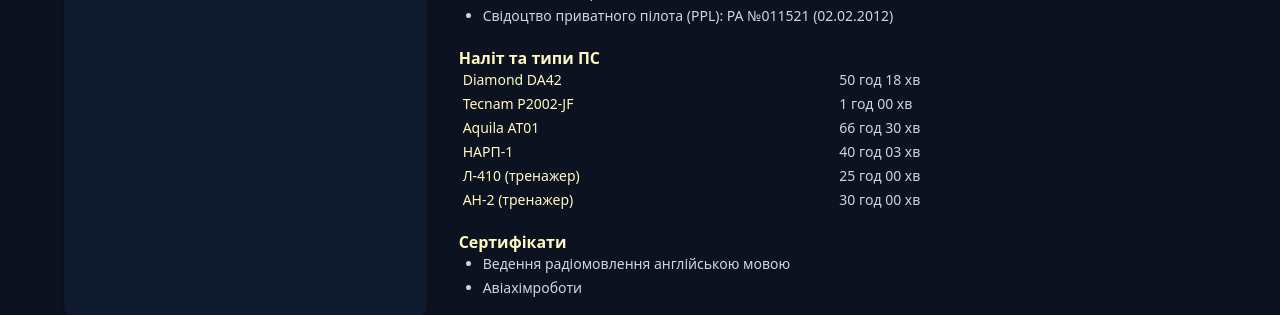
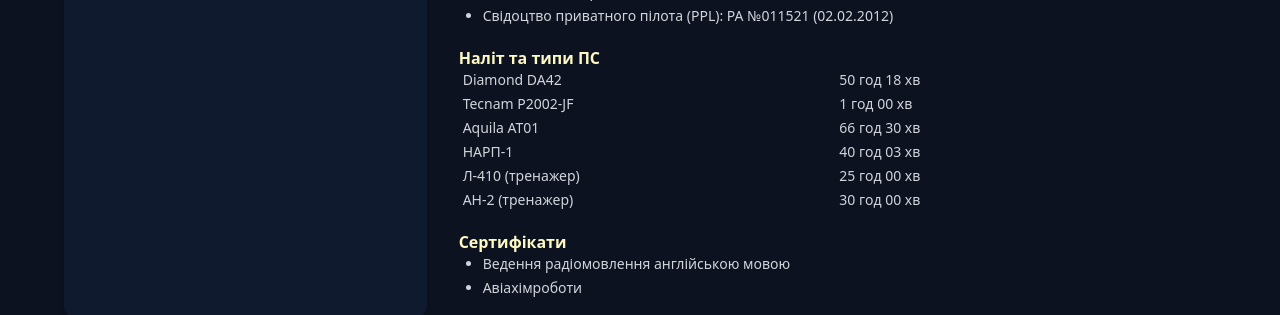
Before and after one commit to OKchesterOK/cv-landing, a React (Vite) app: page / in a window 1280 px wide. Shown: the part 1626-1941 px from the top of the page. Built offline with nearby package versions, Linux system fonts and the light colour scheme.

Commit message:
Update App.jsx

```diff
--- a/src/App.jsx
+++ b/src/App.jsx
@@ -150,22 +150,22 @@
               bullets={[]}
             >
               <div className="grid grid-cols-2 text-sm text-gray-300 gap-y-1 pl-1">
-                <div className="font-medium text-yellow-100">Diamond DA42</div>
+                <div>Diamond DA42</div>
                 <div>50 год 18 хв</div>
 
-                <div className="font-medium text-yellow-100">Tecnam P2002-JF</div>
+                <div>Tecnam P2002-JF</div>
                 <div>1 год 00 хв</div>
 
-                <div className="font-medium text-yellow-100">Aquila AT01</div>
+                <div>Aquila AT01</div>
                 <div>66 год 30 хв</div>
 
-                <div className="font-medium text-yellow-100">НАРП-1</div>
+                <div>НАРП-1</div>
                 <div>40 год 03 хв</div>
 
-                <div className="font-medium text-yellow-100">Л-410 (тренажер)</div>
+                <div>Л-410 (тренажер)</div>
                 <div>25 год 00 хв</div>
 
-                <div className="font-medium text-yellow-100">АН-2 (тренажер)</div>
+                <div>АН-2 (тренажер)</div>
                 <div>30 год 00 хв</div>
               </div>
             </ListItem>
```
